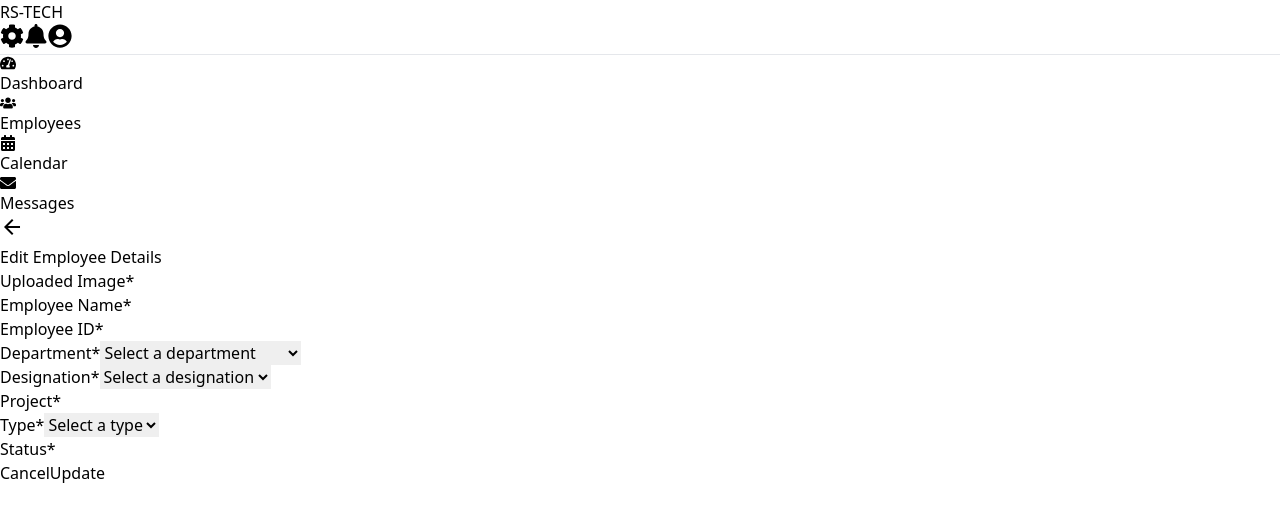
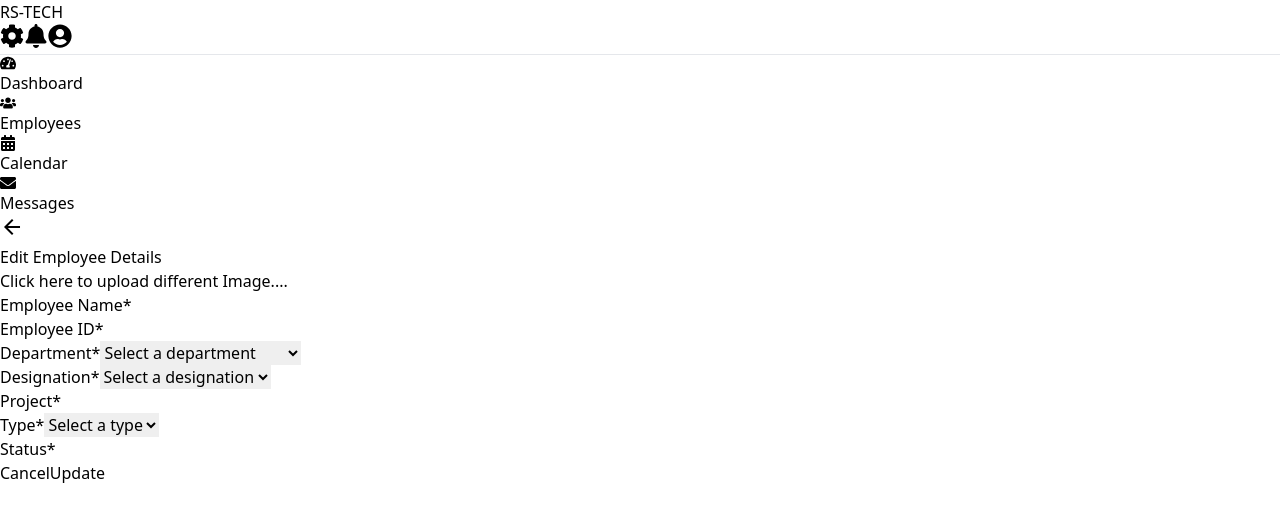
Before and after one commit to Abinaya642/Employee-Management-Client, a React (Vite) app: page /EditEmployee in a window 1280 px wide. Shown: the top 522 px of the page. Built offline with nearby package versions, Linux system fonts and the light colour scheme; no server answers.

Commit message:
error corrected

```diff
--- a/src/Components/EditEmployee.jsx
+++ b/src/Components/EditEmployee.jsx
@@ -100,7 +100,7 @@ export const EditEmployee = () => {
       >
         <div className="mb-4">
   <label className="block mb-1 cursor-pointer">
-    Uploaded Image*
+    Click here to upload different Image....
     <input
       type="file"
       name="Image"
```
